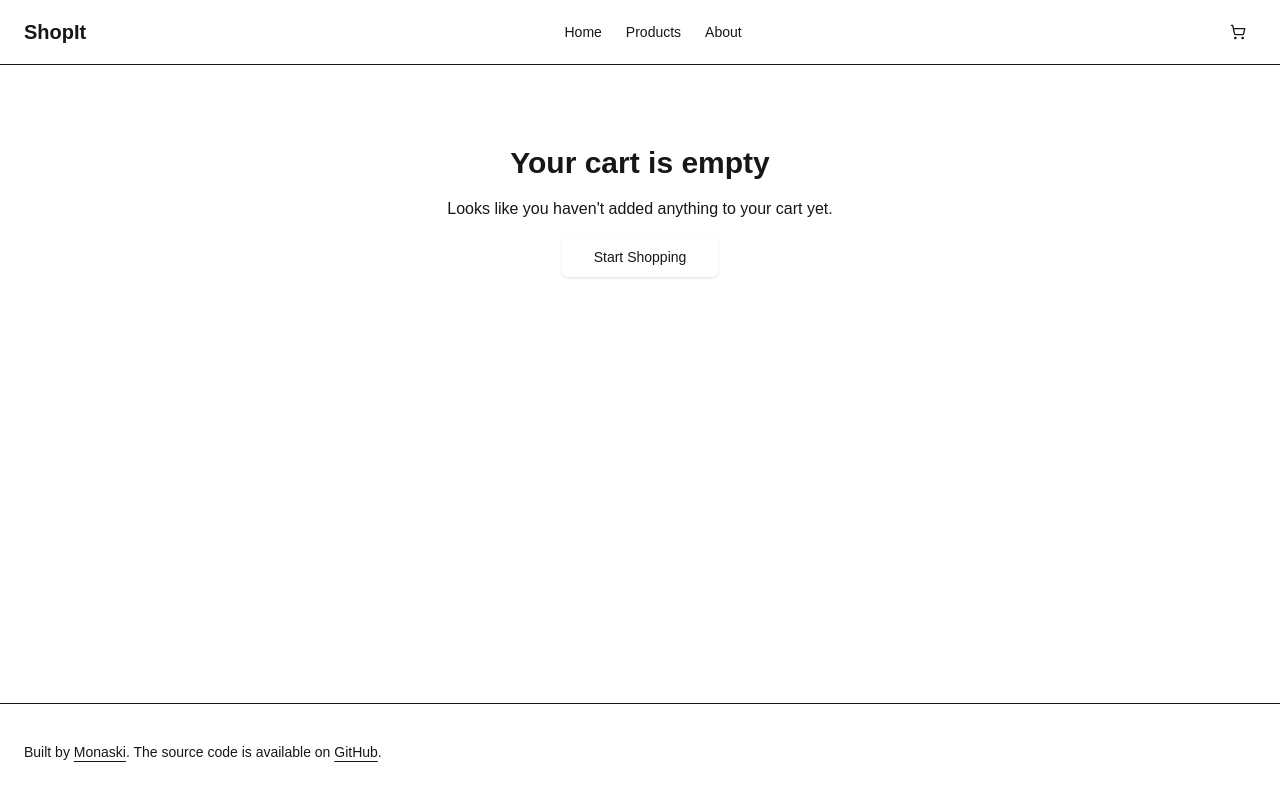
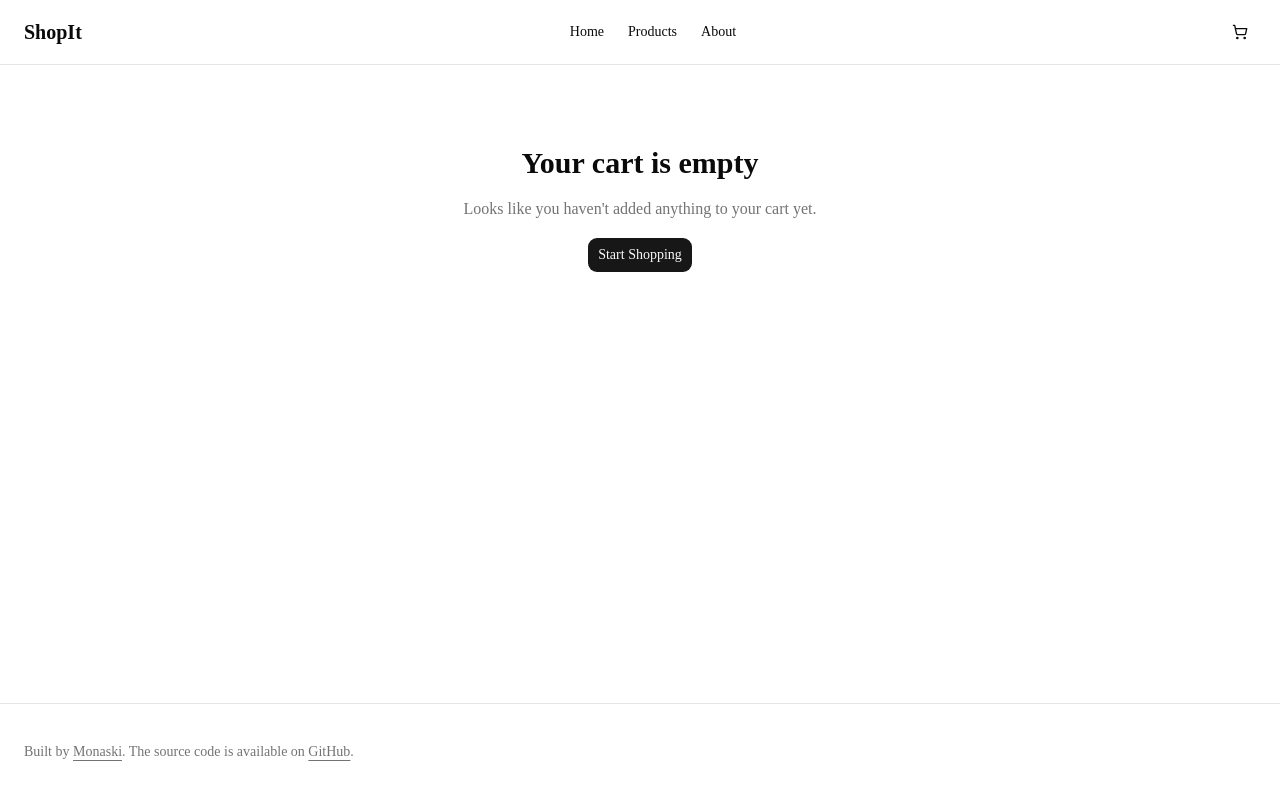
Before and after one commit to skidev101/shop-it, a Next.js app: page /cart in a window 1280 px wide. Built offline with nearby package versions, Linux system fonts and the light colour scheme.

Commit message:
feat: initial commit

```diff
--- a/app/auth/login/page.tsx
+++ b/app/auth/login/page.tsx
@@ -3,13 +3,13 @@
 import { useForm } from 'react-hook-form';
 import { zodResolver } from '@hookform/resolvers/zod';
 import * as z from 'zod';
-import { useAuthStore } from '@/store/useAuthStore';
 import { login } from '@/lib/api/auth';
 import { useRouter } from 'next/navigation';
 import { Button } from '@/components/ui/button';
 import { Input } from '@/components/ui/input';
 import { Card, CardContent, CardHeader, CardTitle } from '@/components/ui/card';
 import Link from 'next/link';
+import { useAuth } from '@/hooks/use-auth';
 
 const loginSchema = z.object({
   email: z.string().email('Invalid email address'),
@@ -20,7 +20,7 @@ type LoginForm = z.infer<typeof loginSchema>;
 
 export default function LoginPage() {
   const router = useRouter();
-  const setAuth = useAuthStore((state) => state.setAuth);
+  const { setUser } = useAuth();
 
   const {
     register: registerField,
@@ -33,7 +33,7 @@ export default function LoginPage() {
   const onSubmit = async (data: LoginForm) => {
     try {
       const response = await login(data);
-      setAuth(response.user, response.token);
+      setUser(response.user);
       router.push('/');
     } catch (error) {
       console.error('Login failed:', error);
--- a/app/globals.css
+++ b/app/globals.css
@@ -1,19 +1,129 @@
 @import "tailwindcss";
+@import "tw-animate-css";
+@import "shadcn/tailwind.css";
 
-:root {
-  --background: #ffffff;
-  --foreground: #171717;
-}
+@custom-variant dark (&:is(.dark *));
 
 @theme inline {
   --color-background: var(--background);
   --color-foreground: var(--foreground);
-  --font-sans: var(--font-geist-sans);
+  --font-sans: var(--font-sans);
   --font-mono: var(--font-geist-mono);
+  --color-sidebar-ring: var(--sidebar-ring);
+  --color-sidebar-border: var(--sidebar-border);
+  --color-sidebar-accent-foreground: var(--sidebar-accent-foreground);
+  --color-sidebar-accent: var(--sidebar-accent);
+  --color-sidebar-primary-foreground: var(--sidebar-primary-foreground);
+  --color-sidebar-primary: var(--sidebar-primary);
+  --color-sidebar-foreground: var(--sidebar-foreground);
+  --color-sidebar: var(--sidebar);
+  --color-chart-5: var(--chart-5);
+  --color-chart-4: var(--chart-4);
+  --color-chart-3: var(--chart-3);
+  --color-chart-2: var(--chart-2);
+  --color-chart-1: var(--chart-1);
+  --color-ring: var(--ring);
+  --color-input: var(--input);
+  --color-border: var(--border);
+  --color-destructive: var(--destructive);
+  --color-accent-foreground: var(--accent-foreground);
+  --color-accent: var(--accent);
+  --color-muted-foreground: var(--muted-foreground);
+  --color-muted: var(--muted);
+  --color-secondary-foreground: var(--secondary-foreground);
+  --color-secondary: var(--secondary);
+  --color-primary-foreground: var(--primary-foreground);
+  --color-primary: var(--primary);
+  --color-popover-foreground: var(--popover-foreground);
+  --color-popover: var(--popover);
+  --color-card-foreground: var(--card-foreground);
+  --color-card: var(--card);
+  --radius-sm: calc(var(--radius) * 0.6);
+  --radius-md: calc(var(--radius) * 0.8);
+  --radius-lg: var(--radius);
+  --radius-xl: calc(var(--radius) * 1.4);
+  --radius-2xl: calc(var(--radius) * 1.8);
+  --radius-3xl: calc(var(--radius) * 2.2);
+  --radius-4xl: calc(var(--radius) * 2.6);
 }
 
-body {
-  background: var(--background);
-  color: var(--foreground);
-  font-family: Arial, Helvetica, sans-serif;
+:root {
+  --background: oklch(1 0 0);
+  --foreground: oklch(0.145 0 0);
+  --card: oklch(1 0 0);
+  --card-foreground: oklch(0.145 0 0);
+  --popover: oklch(1 0 0);
+  --popover-foreground: oklch(0.145 0 0);
+  --primary: oklch(0.205 0 0);
+  --primary-foreground: oklch(0.985 0 0);
+  --secondary: oklch(0.97 0 0);
+  --secondary-foreground: oklch(0.205 0 0);
+  --muted: oklch(0.97 0 0);
+  --muted-foreground: oklch(0.556 0 0);
+  --accent: oklch(0.97 0 0);
+  --accent-foreground: oklch(0.205 0 0);
+  --destructive: oklch(0.58 0.22 27);
+  --border: oklch(0.922 0 0);
+  --input: oklch(0.922 0 0);
+  --ring: oklch(0.708 0 0);
+  --chart-1: oklch(0.809 0.105 251.813);
+  --chart-2: oklch(0.623 0.214 259.815);
+  --chart-3: oklch(0.546 0.245 262.881);
+  --chart-4: oklch(0.488 0.243 264.376);
+  --chart-5: oklch(0.424 0.199 265.638);
+  --radius: 0.625rem;
+  --sidebar: oklch(0.985 0 0);
+  --sidebar-foreground: oklch(0.145 0 0);
+  --sidebar-primary: oklch(0.205 0 0);
+  --sidebar-primary-foreground: oklch(0.985 0 0);
+  --sidebar-accent: oklch(0.97 0 0);
+  --sidebar-accent-foreground: oklch(0.205 0 0);
+  --sidebar-border: oklch(0.922 0 0);
+  --sidebar-ring: oklch(0.708 0 0);
 }
+
+.dark {
+  --background: oklch(0.145 0 0);
+  --foreground: oklch(0.985 0 0);
+  --card: oklch(0.205 0 0);
+  --card-foreground: oklch(0.985 0 0);
+  --popover: oklch(0.205 0 0);
+  --popover-foreground: oklch(0.985 0 0);
+  --primary: oklch(0.87 0.00 0);
+  --primary-foreground: oklch(0.205 0 0);
+  --secondary: oklch(0.269 0 0);
+  --secondary-foreground: oklch(0.985 0 0);
+  --muted: oklch(0.269 0 0);
+  --muted-foreground: oklch(0.708 0 0);
+  --accent: oklch(0.371 0 0);
+  --accent-foreground: oklch(0.985 0 0);
+  --destructive: oklch(0.704 0.191 22.216);
+  --border: oklch(1 0 0 / 10%);
+  --input: oklch(1 0 0 / 15%);
+  --ring: oklch(0.556 0 0);
+  --chart-1: oklch(0.809 0.105 251.813);
+  --chart-2: oklch(0.623 0.214 259.815);
+  --chart-3: oklch(0.546 0.245 262.881);
+  --chart-4: oklch(0.488 0.243 264.376);
+  --chart-5: oklch(0.424 0.199 265.638);
+  --sidebar: oklch(0.205 0 0);
+  --sidebar-foreground: oklch(0.985 0 0);
+  --sidebar-primary: oklch(0.488 0.243 264.376);
+  --sidebar-primary-foreground: oklch(0.985 0 0);
+  --sidebar-accent: oklch(0.269 0 0);
+  --sidebar-accent-foreground: oklch(0.985 0 0);
+  --sidebar-border: oklch(1 0 0 / 10%);
+  --sidebar-ring: oklch(0.556 0 0);
+}
+
+@layer base {
+  * {
+    @apply border-border outline-ring/50;
+  }
+  body {
+    @apply bg-background text-foreground;
+  }
+  html {
+    @apply font-sans;
+  }
+}
--- a/app/layout.tsx
+++ b/app/layout.tsx
@@ -4,6 +4,7 @@ import "./globals.css";
 import { Header } from "@/components/header";
 import { Footer } from "@/components/footer";
 import Providers from "./providers";
+import { Toaster } from 'sonner';
 
 const geistSans = Geist({
   variable: "--font-geist-sans",
@@ -34,6 +35,7 @@ export default function RootLayout({
           <Header />
           <main className="flex-1">
             {children}
+            <Toaster position="top-right" richColors />
           </main>
           <Footer />
         </Providers>
--- a/components/ui/button.tsx
+++ b/components/ui/button.tsx
@@ -1,30 +1,37 @@
 import * as React from "react"
-import { Slot } from "@radix-ui/react-slot"
 import { cva, type VariantProps } from "class-variance-authority"
+import { Slot } from "radix-ui"
 
 import { cn } from "@/lib/utils"
 
 const buttonVariants = cva(
-  "inline-flex items-center justify-center gap-2 whitespace-nowrap rounded-md text-sm font-medium transition-colors focus-visible:outline-none focus-visible:ring-1 focus-visible:ring-ring disabled:pointer-events-none disabled:opacity-50 [&_svg]:pointer-events-none [&_svg]:size-4 [&_svg]:shrink-0",
+  "group/button inline-flex shrink-0 items-center justify-center rounded-lg border border-transparent bg-clip-padding text-sm font-medium whitespace-nowrap transition-all outline-none select-none focus-visible:border-ring focus-visible:ring-3 focus-visible:ring-ring/50 disabled:pointer-events-none disabled:opacity-50 aria-invalid:border-destructive aria-invalid:ring-3 aria-invalid:ring-destructive/20 dark:aria-invalid:border-destructive/50 dark:aria-invalid:ring-destructive/40 [&_svg]:pointer-events-none [&_svg]:shrink-0 [&_svg:not([class*='size-'])]:size-4",
   {
     variants: {
       variant: {
-        default:
-          "bg-primary text-primary-foreground shadow hover:bg-primary/90",
+        default: "bg-primary text-primary-foreground [a]:hover:bg-primary/80",
+        outline:
+          "border-border bg-background hover:bg-muted hover:text-foreground aria-expanded:bg-muted aria-expanded:text-foreground dark:border-input dark:bg-input/30 dark:hover:bg-input/50",
+        secondary:
+          "bg-secondary text-secondary-foreground hover:bg-secondary/80 aria-expanded:bg-secondary aria-expanded:text-secondary-foreground",
+        ghost:
+          "hover:bg-muted hover:text-foreground aria-expanded:bg-muted aria-expanded:text-foreground dark:hover:bg-muted/50",
         destructive:
-          "bg-destructive text-destructive-foreground shadow-sm hover:bg-destructive/90",
-        outline:
-          "border border-input bg-background shadow-sm hover:bg-accent hover:text-accent-foreground",
-        secondary:
-          "bg-secondary text-secondary-foreground shadow-sm hover:bg-secondary/80",
-        ghost: "hover:bg-accent hover:text-accent-foreground",
+          "bg-destructive/10 text-destructive hover:bg-destructive/20 focus-visible:border-destructive/40 focus-visible:ring-destructive/20 dark:bg-destructive/20 dark:hover:bg-destructive/30 dark:focus-visible:ring-destructive/40",
         link: "text-primary underline-offset-4 hover:underline",
       },
       size: {
-        default: "h-9 px-4 py-2",
-        sm: "h-8 rounded-md px-3 text-xs",
-        lg: "h-10 rounded-md px-8",
-        icon: "h-9 w-9",
+        default:
+          "h-8 gap-1.5 px-2.5 has-data-[icon=inline-end]:pr-2 has-data-[icon=inline-start]:pl-2",
+        xs: "h-6 gap-1 rounded-[min(var(--radius-md),10px)] px-2 text-xs in-data-[slot=button-group]:rounded-lg has-data-[icon=inline-end]:pr-1.5 has-data-[icon=inline-start]:pl-1.5 [&_svg:not([class*='size-'])]:size-3",
+        sm: "h-7 gap-1 rounded-[min(var(--radius-md),12px)] px-2.5 text-[0.8rem] in-data-[slot=button-group]:rounded-lg has-data-[icon=inline-end]:pr-1.5 has-data-[icon=inline-start]:pl-1.5 [&_svg:not([class*='size-'])]:size-3.5",
+        lg: "h-9 gap-1.5 px-2.5 has-data-[icon=inline-end]:pr-3 has-data-[icon=inline-start]:pl-3",
+        icon: "size-8",
+        "icon-xs":
+          "size-6 rounded-[min(var(--radius-md),10px)] in-data-[slot=button-group]:rounded-lg [&_svg:not([class*='size-'])]:size-3",
+        "icon-sm":
+          "size-7 rounded-[min(var(--radius-md),12px)] in-data-[slot=button-group]:rounded-lg",
+        "icon-lg": "size-9",
       },
     },
     defaultVariants: {
@@ -34,24 +41,27 @@ const buttonVariants = cva(
   }
 )
 
-export interface ButtonProps
-  extends React.ButtonHTMLAttributes<HTMLButtonElement>,
-    VariantProps<typeof buttonVariants> {
+function Button({
+  className,
+  variant = "default",
+  size = "default",
+  asChild = false,
+  ...props
+}: React.ComponentProps<"button"> &
+  VariantProps<typeof buttonVariants> & {
     asChild?: boolean
-}
+  }) {
+  const Comp = asChild ? Slot.Root : "button"
 
-const Button = React.forwardRef<HTMLButtonElement, ButtonProps>(
-  ({ className, variant, size, asChild = false, ...props }, ref) => {
-    const Comp = asChild ? Slot : "button"
   return (
     <Comp
+      data-slot="button"
+      data-variant={variant}
+      data-size={size}
       className={cn(buttonVariants({ variant, size, className }))}
-        ref={ref}
       {...props}
     />
   )
 }
-)
-Button.displayName = "Button"
 
 export { Button, buttonVariants }
--- a/package.json
+++ b/package.json
@@ -17,10 +17,14 @@
     "clsx": "^2.1.1",
     "lucide-react": "^0.577.0",
     "next": "16.1.6",
+    "radix-ui": "^1.4.3",
     "react": "19.2.3",
     "react-dom": "19.2.3",
     "react-hook-form": "^7.71.2",
+    "shadcn": "^4.0.2",
+    "sonner": "^2.0.7",
     "tailwind-merge": "^3.5.0",
+    "tw-animate-css": "^1.4.0",
     "zod": "^4.3.6",
     "zustand": "^5.0.11"
   },
```
Also changed, not shown: app/auth/verify-otp/page.tsx (added, +92 -0 lines), lib/api/client.ts (+0 -8 lines), components.json (added), 1 other file (tests, documents, lock files or other folders). Lines whose indentation alone changed are shown as unchanged.
